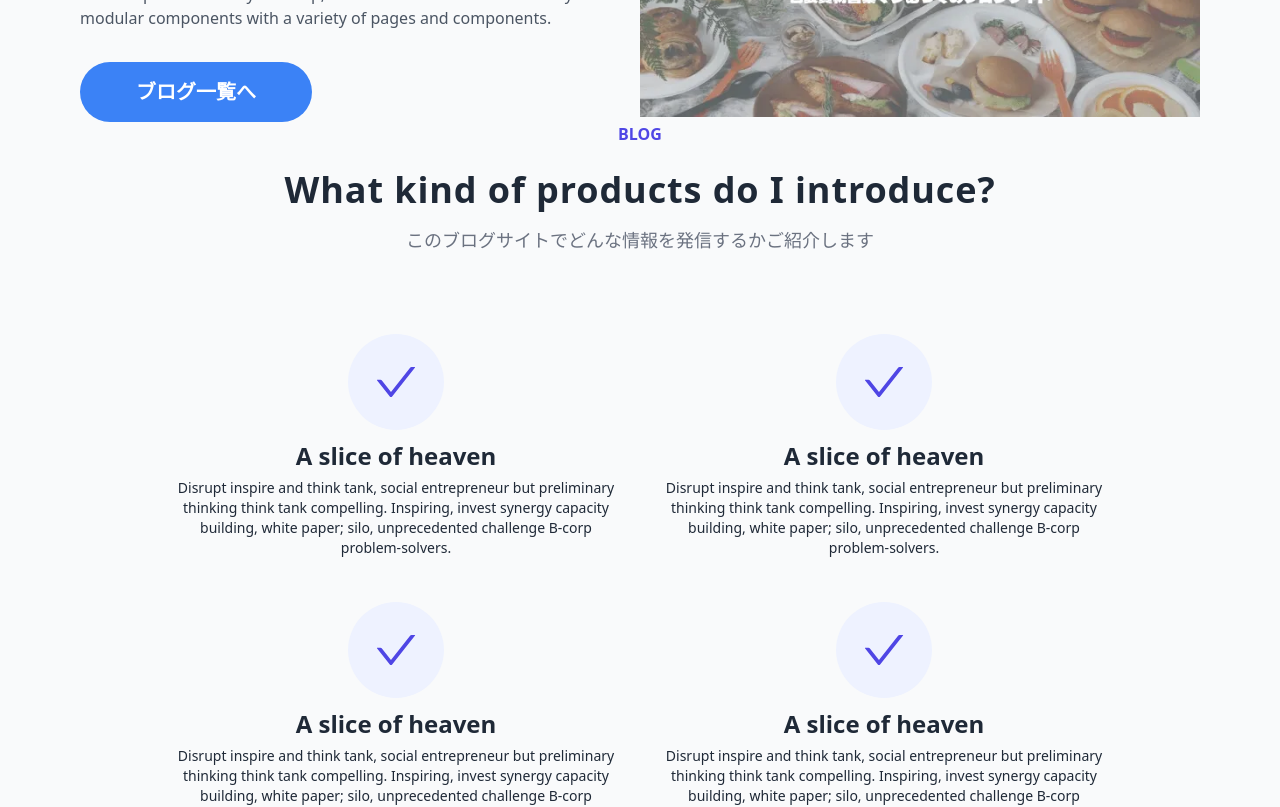
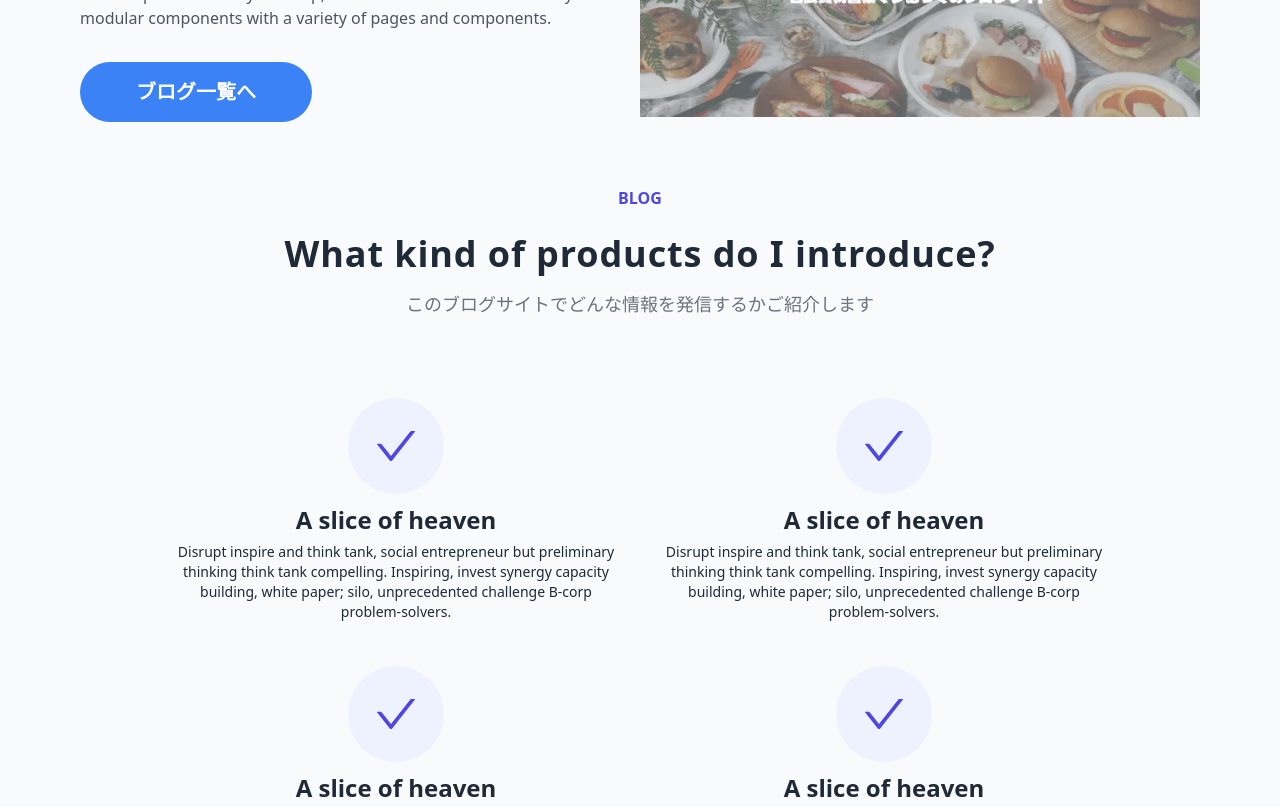
Before and after one commit to knm22mukk/mukk-web, a Next.js app: page / in a window 1280 px wide. Shown: the part 360-1167 px from the top of the page. Built offline with nearby package versions, Linux system fonts and the light colour scheme.

Commit message:
表示が崩れていた部分の修正

```diff
--- a/src/components/Features.tsx
+++ b/src/components/Features.tsx
@@ -3,7 +3,7 @@ import SectionHeader from '@components/SectionHeader';
 
 const Features = () => {
   return (
-    <div className='container'>
+    <div className='container pt-16'>
       <div className='flex flex-col flex-wrap items-center mx-auto max-w-screen-lg md:flex-row md:justify-center md:items-stretch'>
         <SectionHeader
           subheading='BLOG'
```
